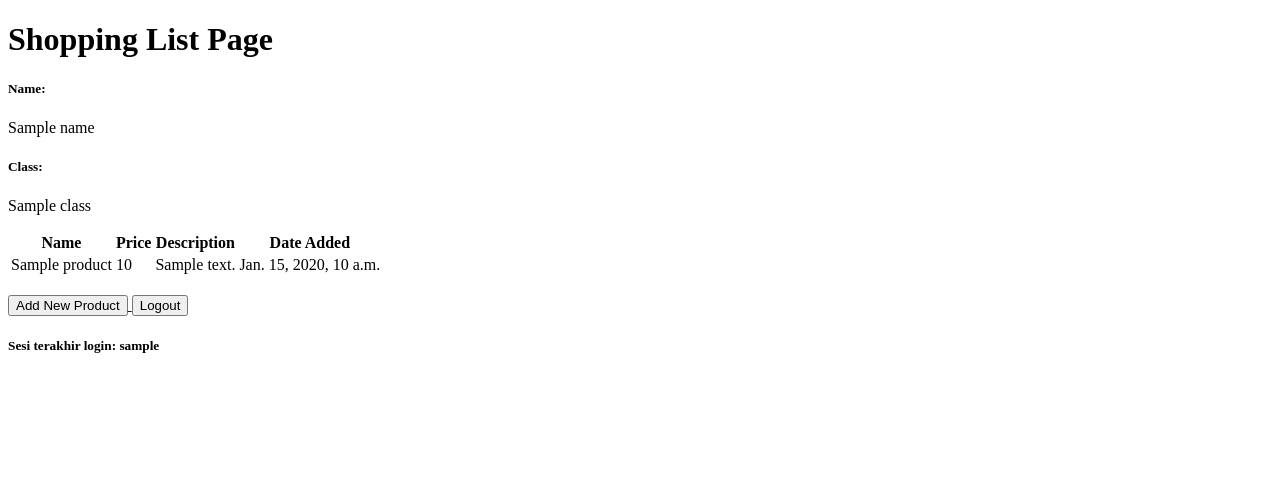
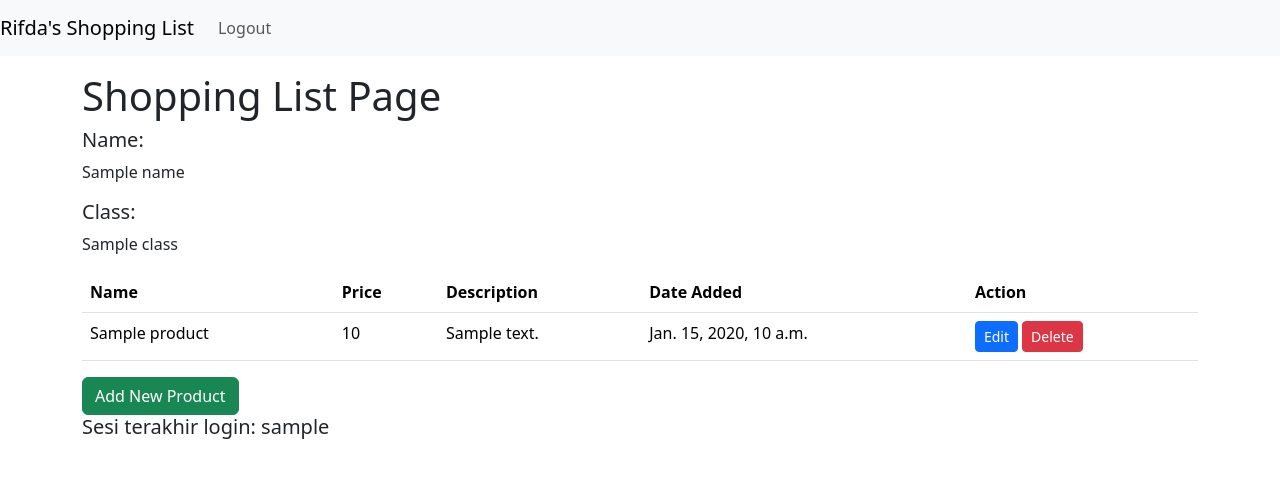
Before and after one commit to rigifdaga/shopping-list, a Django app: template main/templates/main.html in a window 1280 px wide. Shown: the top 478 px of the page. Run offline with Django 4.2, Linux system fonts and the light colour scheme; the template is opened without the code that fills it: most values are stand-ins (such as "Sample title", 1, 10 or a date in 2020).

Commit message:
tutor 4 selesai

```diff
--- a/main/templates/main.html
+++ b/main/templates/main.html
@@ -1,6 +1,21 @@
 {% extends 'base.html' %}
 
 {% block content %}
+    <nav class="navbar navbar-expand-lg navbar-light bg-light">
+        <a class="navbar-brand" href="#">Rifda's Shopping List </a>
+        <button class="navbar-toggler" type="button" data-toggle="collapse" data-target="#navbarNav" aria-controls="navbarNav" aria-expanded="false" aria-label="Toggle navigation">
+            <span class="navbar-toggler-icon"></span>
+        </button>
+        <div class="collapse navbar-collapse" id="navbarNav">
+            <ul class="navbar-nav ml-auto">
+                <li class="nav-item">
+                    <a class="nav-link" href="{% url 'main:logout' %}">Logout</a>
+                </li>
+            </ul>
+        </div>
+    </nav>
+
+    <div class="container mt-3">
         <h1>Shopping List Page</h1>
 
         <h5>Name:</h5>
@@ -9,40 +24,38 @@
         <h5>Class:</h5>
         <p>{{class}}</p>
 
-<table>
+        <table class="table">
+            <thead>
                 <tr>
                     <th>Name</th>
                     <th>Price</th>
                     <th>Description</th>
                     <th>Date Added</th>
+                    <th>Action</th>
                 </tr>
-
-    {% comment %} Berikut cara memperlihatkan data produk di bawah baris ini {% endcomment %}
-
+            </thead>
+            <tbody>
                 {% for product in products %}
                     <tr>
                         <td>{{product.name}}</td>
                         <td>{{product.price}}</td>
                         <td>{{product.description}}</td>
                         <td>{{product.date_added}}</td>
+                        <td>
+                            <a href="{% url 'main:edit_product' product.pk %}" class="btn btn-primary btn-sm">
+                                Edit
+                            </a>
+                            <a href="{% url 'main:delete_product' product.pk %}" class="btn btn-danger btn-sm">
+                                Delete
+                            </a>
+                        </td>
                     </tr>
                 {% endfor %}
+            </tbody>
         </table>
 
-<br />
-
-<a href="{% url 'main:create_product' %}">
-    <button>
-        Add New Product
-    </button>
-</a>
-
-<a href="{% url 'main:logout' %}">
-    <button>
-        Logout
-    </button>
-</a>
+        <a href="{% url 'main:create_product' %}" class="btn btn-success">Add New Product</a>
 
         <h5>Sesi terakhir login: {{ last_login }}</h5>
-
+    </div>
 {% endblock content %}
--- a/main/urls.py
+++ b/main/urls.py
@@ -2,6 +2,7 @@ from django.urls import path
 from main.views import show_main
 from main.views import show_main, create_product, show_xml, show_json, show_xml_by_id, show_json_by_id
 from main.views import register, login_user, logout_user
+from main.views import edit_product, delete_product
 
 app_name = 'main'
 
@@ -15,4 +16,6 @@ urlpatterns = [
     path('register/', register, name='register'),
     path('login/', login_user, name='login'),
     path('logout/', logout_user, name='logout'),
+    path('edit-product/<int:id>', edit_product, name='edit_product'),
+    path('delete/<int:id>', delete_product, name='delete_product'),
 ]
--- a/templates/base.html
+++ b/templates/base.html
@@ -8,7 +8,13 @@
             content="width=device-width, initial-scale=1.0"
         />
         {% block meta %}
+            <meta charset="UTF-8" />
+            <meta name="viewport" content="width=device-width, initial-scale=1">
         {% endblock meta %}
+        <link href="https://cdn.jsdelivr.net/npm/bootstrap@5.3.2/dist/css/bootstrap.min.css" rel="stylesheet" integrity="sha384-T3c6CoIi6uLrA9TneNEoa7RxnatzjcDSCmG1MXxSR1GAsXEV/Dwwykc2MPK8M2HN" crossorigin="anonymous">
+        <script src="https://code.jquery.com/jquery-3.6.0.min.js" integrity="sha384-KyZXEAg3QhqLMpG8r+J4jsl5c9zdLKaUk5Ae5f5b1bw6AUn5f5v8FZJoMxm6f5cH1" crossorigin="anonymous"></script>
+        <script src="https://cdn.jsdelivr.net/npm/@popperjs/core@2.11.8/dist/umd/popper.min.js" integrity="sha384-I7E8VVD/ismYTF4hNIPjVp/Zjvgyol6VFvRkX/vR+Vc4jQkC+hVqc2pM8ODewa9r" crossorigin="anonymous"></script>
+        <script src="https://cdn.jsdelivr.net/npm/bootstrap@5.3.2/dist/js/bootstrap.min.js" integrity="sha384-BBtl+eGJRgqQAUMxJ7pMwbEyER4l1g+O15P+16Ep7Q9Q+zqX6gSbd85u4mG4QzX+" crossorigin="anonymous"></script>
     </head>
 
     <body>
```
Also changed, not shown: main/templates/edit_product.html (added, +22 -0 lines), main/views.py (+23 -0 lines). Lines whose indentation alone changed are shown as unchanged.
